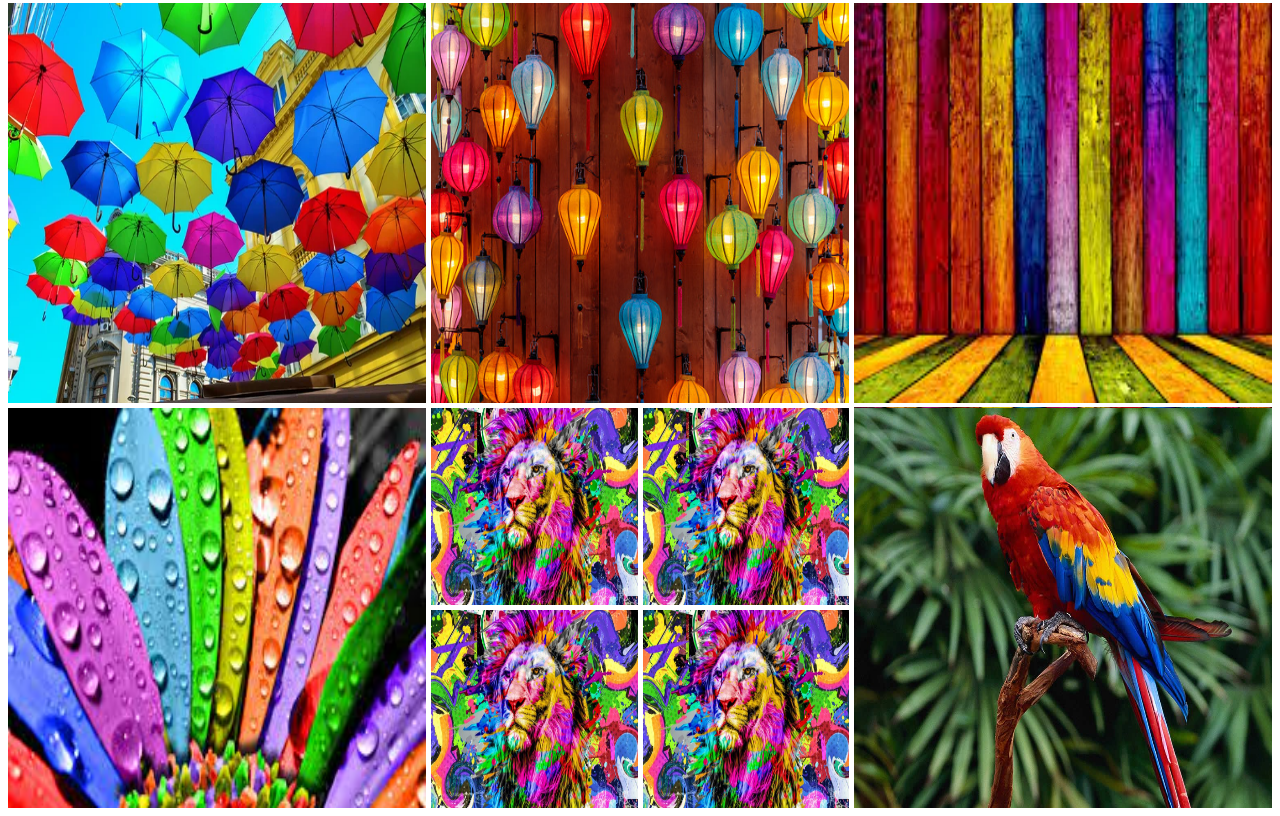
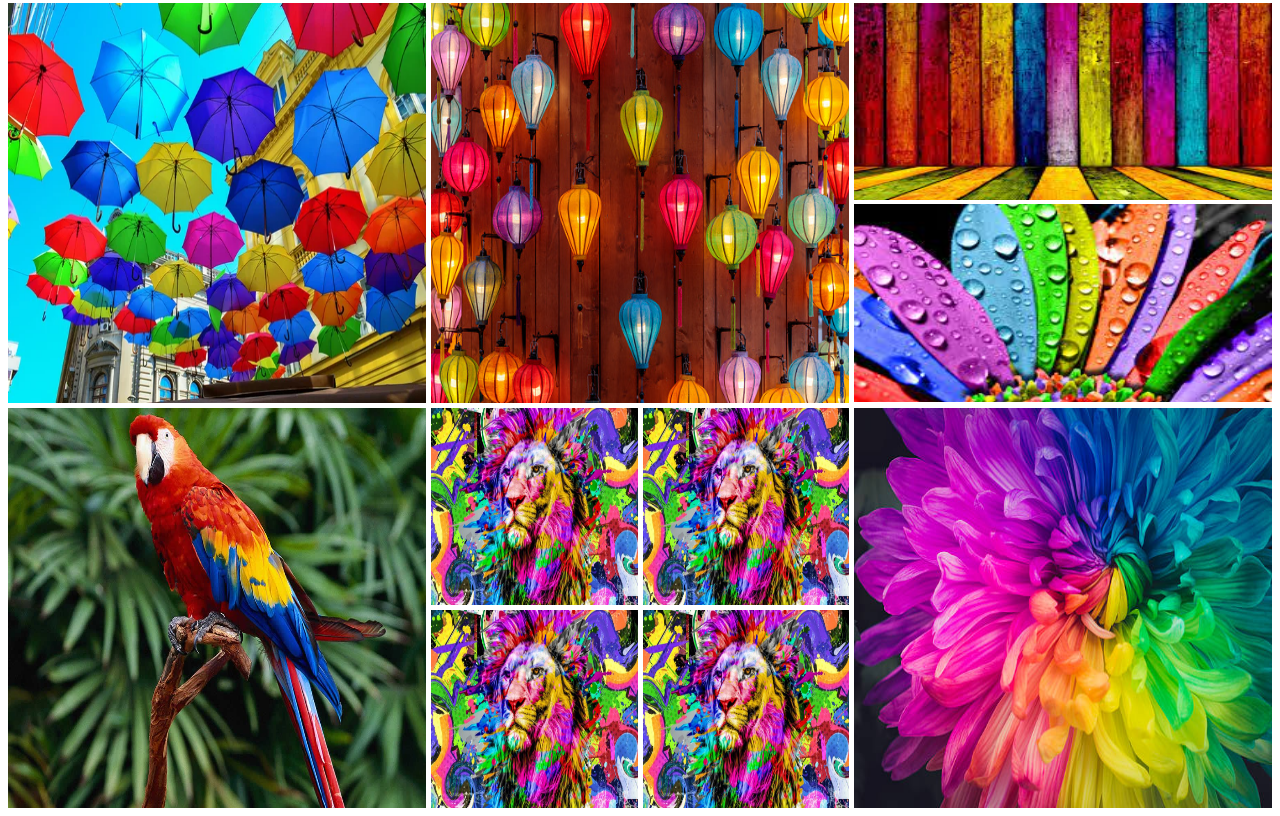
Before and after one commit to Mahin934/Web-Canvus, a plain HTML site: page index.html in a window 1280 px wide. Shown: the part 482-1298 px from the top of the page. Drawn offline with Linux system fonts and the light colour scheme.

Commit message:
Improved

```diff
--- a/index.html
+++ b/index.html
@@ -19,18 +19,18 @@
             <div><img src="images/C.jpg" alt=""></div>
             <div class="Image-Collag">
                 <img src="images/D.jpg" alt="">
-                <img src="images/D.jpg" alt="">
+                <img src="images/E.jpg" alt="">
             </div>
         </div>
         <div class="row">
-            <div><img src="images/E.jpg" alt=""></div>
+            <div><img src="images/F.jpg" alt=""></div>
             <div class="image-divided">
                 <img src="images/G.jpg" alt="">
                 <img src="images/G.jpg" alt="">
                 <img src="images/G.jpg" alt="">
                 <img src="images/G.jpg" alt="">
             </div>
-            <div><img src="images/F.jpg" alt=""></div>
+            <div><img src="images/H.jpg" alt=""></div>
         </div>
     </main>
 </body>
--- a/styles.css
+++ b/styles.css
@@ -15,7 +15,7 @@ img{
     width: 100%;
 }
 .Image-Collag{
-    height: calc((100 - 5)/2);
+    height: calc((100% - 5px)/2);
 
 }
 
```
